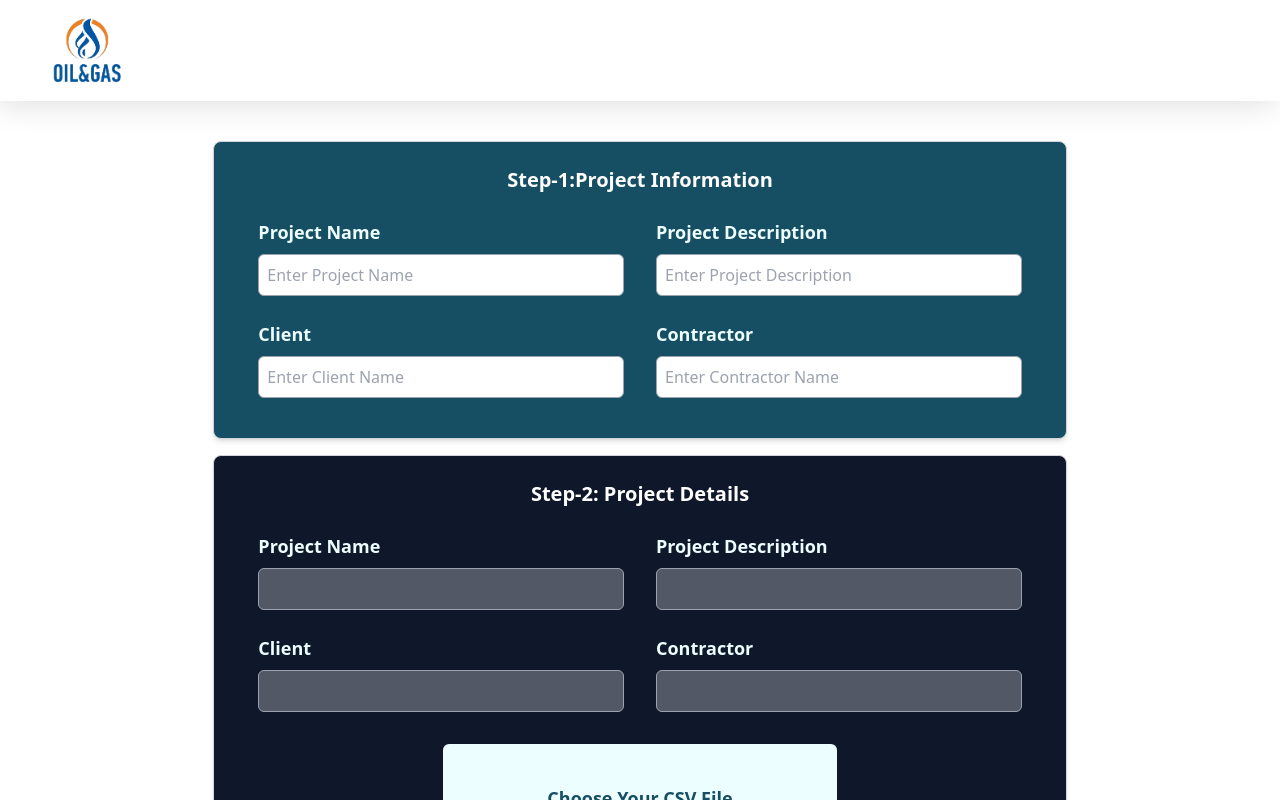
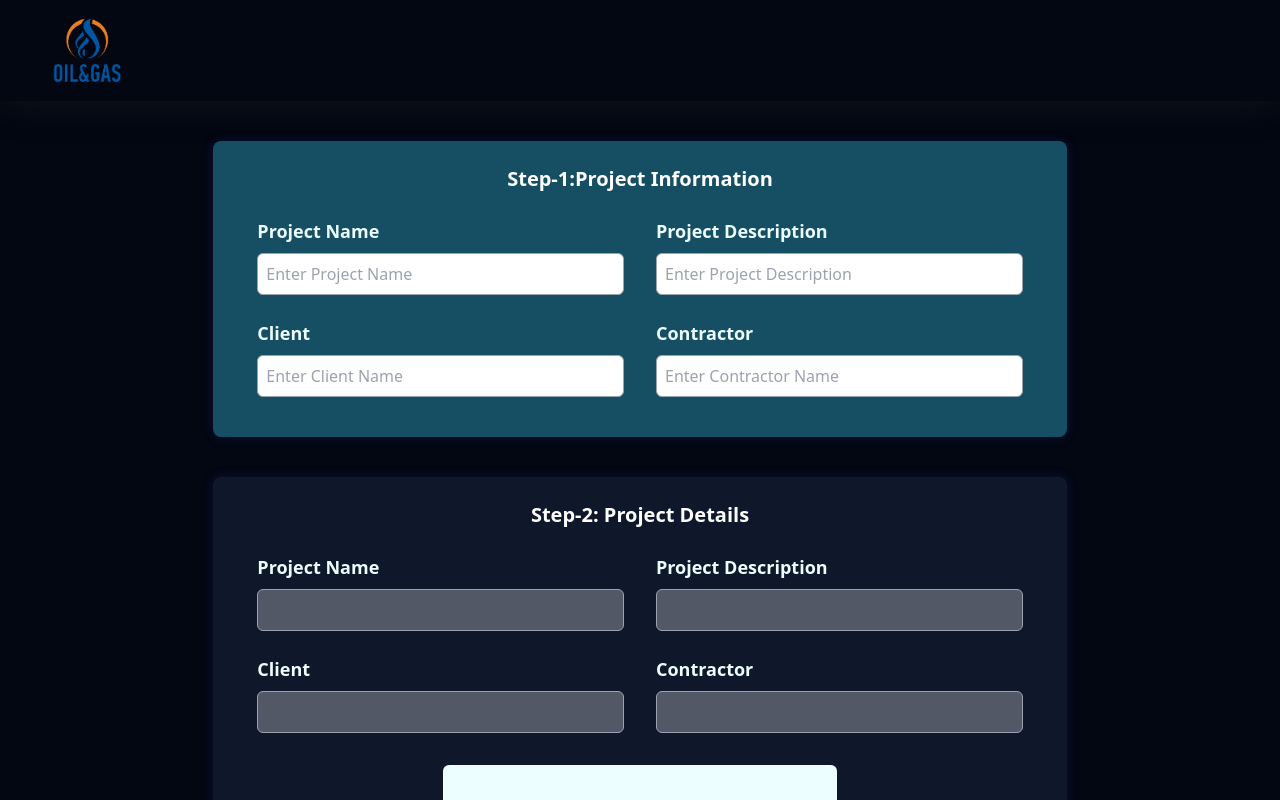
Before and after one commit to Joyontokarmakar/liquid-power-fuels-co, a React (Vite) app: page / in a window 1280 px wide. Shown: the top 800 px of the page. Built offline with nearby package versions, Linux system fonts and the light colour scheme.

Commit message:
layout change

```diff
--- a/src/App.jsx
+++ b/src/App.jsx
@@ -10,10 +10,10 @@ function App() {
   return (
     <>
       <BrowserRouter>
-        <div>
+        <div className={'bg-darkColor '}>
           <Header/>
-            <div className={'flex justify-center lg:py-10'}>
-              <div className={'w-full md:w-2/3'}>
+            <div className={'flex justify-center min-h-[calc(100vh-130px)]'}>
+              <div className={'w-full md:w-2/3 lg:py-10 '}>
                 <Routes>
                   <Route path={route.ROOT_PATH} element={<Home/>} />
                   <Route path={route.RESULT_PATH} element={<Result/>} />
--- a/src/component/ChooseFile.jsx
+++ b/src/component/ChooseFile.jsx
@@ -1,12 +1,13 @@
 
 export const ChooseFile = (prop) => {
-    let {id, label, type, onChange, disability} = prop
+    let {id, label, type, accept, onChange, disability} = prop
     return (
         <div className={'file-choose-card'}>
             <label htmlFor={id} className={'file-input-label'}>{label}</label>
             <input
                 id={id}
                 type={type}
+                accept={accept}
                 onChange={onChange}
                 disabled={disability}
                 className={ 'file-input' }
--- a/src/component/Header.jsx
+++ b/src/component/Header.jsx
@@ -2,7 +2,7 @@ import {Link} from "react-router-dom";
 
 export const Header = () => {
     return (
-        <div className={'bg-white px-12 py-3 shadow-header'}>
+        <div className={'bg-darkColor px-12 py-3 shadow-header'}>
             <Link to="/">
                 <img src="/logo.png" alt="" className={'w-20'}/>
             </Link>
--- a/src/component/LineChart.jsx
+++ b/src/component/LineChart.jsx
@@ -113,6 +113,7 @@ export const LineChart = (prop) => {
                     id={'file'}
                     label={'Choose Your CSV File'}
                     type={'file'}
+                    accept={'.csv'}
                     onChange={handleFileChange}
                     disability={false}
                 />
--- a/src/component/StepTwo.jsx
+++ b/src/component/StepTwo.jsx
@@ -39,7 +39,7 @@ export const StepTwo = (prop) => {
 
     return (
         <div>
-            <div className={'bg-darkAshColor form-card'}>
+            <div className={'bg-darkAshColor form-card mt-10'}>
                 <p className={'form-title'}>Step-2: Project Details</p>
                 <div className={'grid grid-cols-2 gap-2 mt-4'}>
                     <Input
@@ -136,7 +136,7 @@ export const StepTwo = (prop) => {
                 <div className={'col-span-2'}>
                     <p className={'text-center mt-12'}>
                         <Link to="/result"
-                              className={'bg-primaryColor text-lightColor rounded-md text-lg px-10 py-2'}
+                              className={'bg-primaryColor text-lightColor rounded-md text-lg px-10 py-2 active:scale-90 ease-in-out duration-100'}
                               state={{
                                   enteredName: inputFormOneData.name,
                                   enteredDes: inputFormOneData.description,
--- a/src/index.css
+++ b/src/index.css
@@ -25,7 +25,7 @@
 }
 
 .form-card{
-    @apply shadow-md rounded-lg px-8 pt-6 pb-8 mb-4 border border-gray-300
+    @apply rounded-lg px-8 pt-6 pb-8 mb-4 shadow-form
 }
 
 .form-title{
--- a/tailwind.config.js
+++ b/tailwind.config.js
@@ -10,12 +10,14 @@ export default {
         primaryColor: '#164e63',
         primaryLightColor: '#0d9488',
         darkAshColor: '#0f172a',
+        // darkblueColor: '#000011',
         lightColor: '#ecfeff',
         dimLightColor: '#cffafe',
         darkColor: '#030712',
       },
       boxShadow: {
-        header: '-5px 0px 34px 0px #D7D7D7;',
+        header: '0px -9px 43px 0px #1c1c1c',
+        form:'0px 0px 12px 0px #1e248154'
       },
       fontFamily: {
         // poppins: ['Poppins', 'sans-serif'],
```
